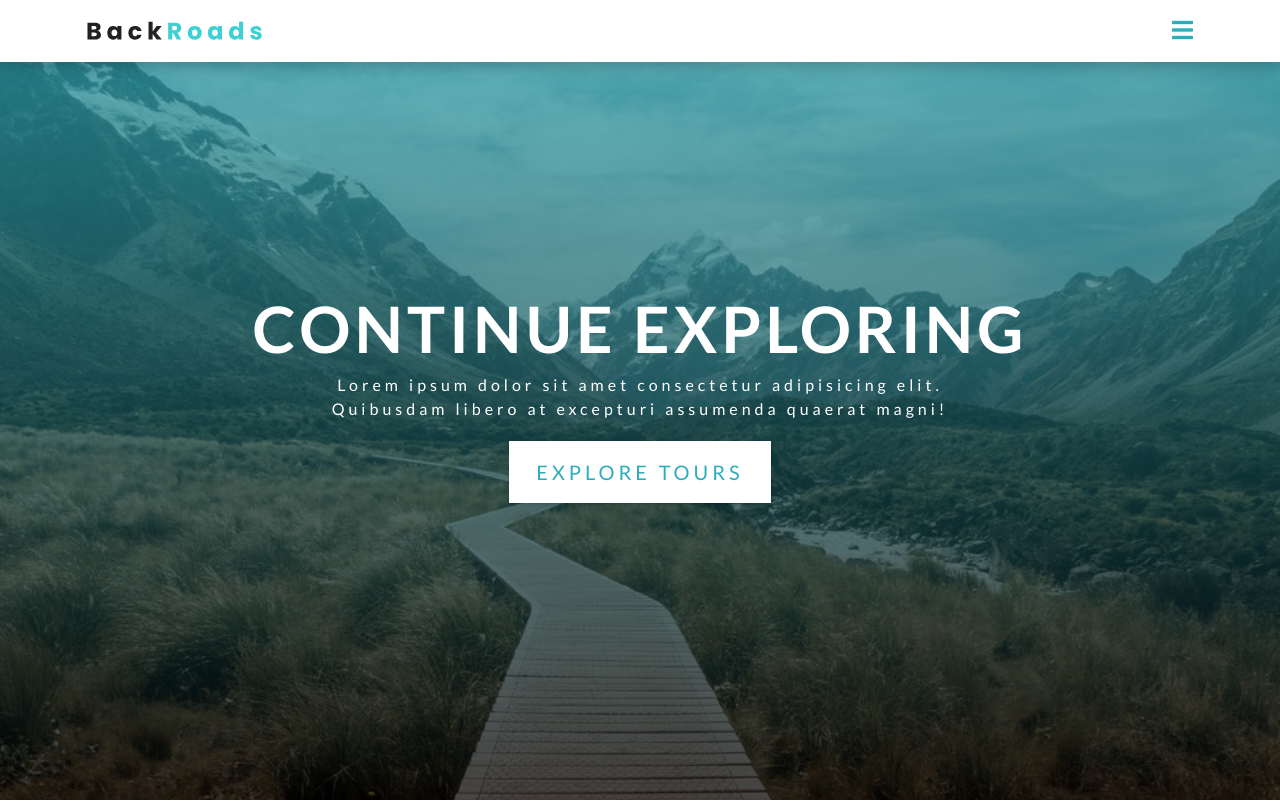
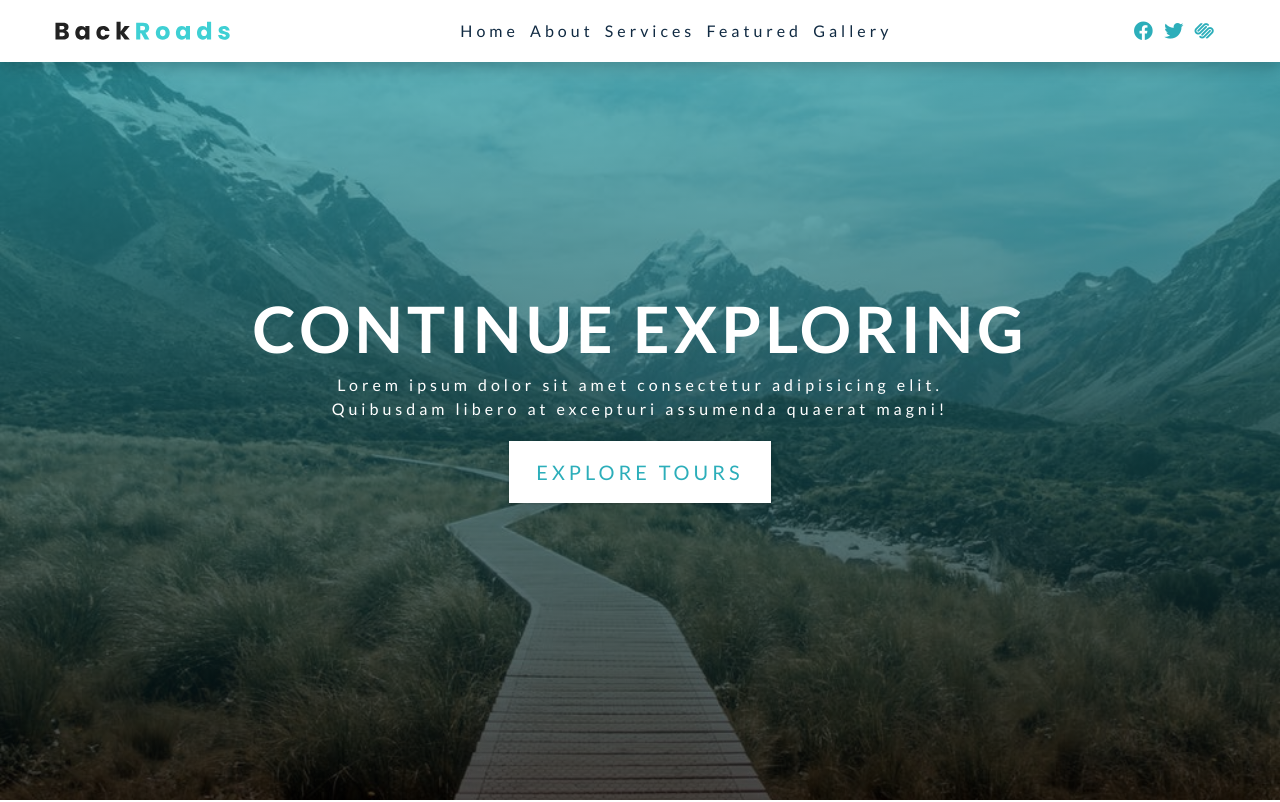
Before and after one commit to yashgada/backroads-flexbox, a plain HTML site: page index.html in a window 1280 px wide. Shown: the top 802 px of the page. Drawn offline with Linux system fonts and the light colour scheme.

Commit message:
Done I guess

```diff
--- a/css/styles.css
+++ b/css/styles.css
@@ -189,18 +189,18 @@ Navbar
 .nav-icons {
   display: none;
 }
-.nav-center{
+.nav-center {
   width: 100%;
   max-width: 1170px;
   margin: 0 auto;
 }
-.nav-header{
+.nav-header {
   display: flex;
   justify-content: space-between;
   align-items: center;
   padding: 1rem 2rem;
 }
-.nav-toggle{
+.nav-toggle {
   border: transparent;
   background: transparent;
   font-size: 1.5rem;
@@ -208,10 +208,10 @@ Navbar
   cursor: pointer;
   transition: var(--transition);
 }
-.nav-toggle:hover{
-transform: scale(1.5);
+.nav-toggle:hover {
+  transform: scale(1.5);
 }
-.nav-link{
+.nav-link {
   display: block;
   padding: 1rem 2rem;
   text-transform: capitalize;
@@ -221,23 +221,68 @@ transform: scale(1.5);
   color: var(--clr-grey-1);
   cursor: pointer;
 }
-.nav-link:hover{
+.nav-link:hover {
   color: var(--clr-primary-1);
   background: var(--clr-primary-8);
   padding-left: 2.25rem;
 }
 
 /* 280px */
-.nav-links{
+.nav-links {
   height: 0;
   overflow: hidden;
   transition: var(--transition);
 }
-.show-links{
+.show-links {
   height: 280px;
 }
-
-
+@media screen and (min-width: 992px) {
+  /* hide toggle button */
+  .nav-toggle {
+    display: none;
+  }
+  .nav-center {
+    display: flex;
+    justify-content: space-between;
+    align-items: center;
+    /* optional flex wrap */
+    flex-wrap: wrap;
+  }
+  .nav-links {
+    height: auto;
+    display: flex;
+  }
+  /* .nav-center{
+    padding: 0;
+  } */
+  .nav-link {
+    padding: 0;
+    margin-right: 0.7rem;
+  }
+  .nav-link:hover {
+    padding-left: 0;
+    background-color: transparent;
+    color: var(--clr-primary-5);
+  }
+  .nav-header {
+    padding: 0;
+  }
+  .nav-icons {
+    display: flex;
+  }
+  .nav-icon {
+    font-size: 1.2rem;
+    color: var(--clr-primary-5);
+    margin-right: 0.7rem;
+    transition: var(--transition);
+  }
+  .nav-icon:hover {
+    color: var(--clr-primary-8);
+  }
+  .navbar {
+    padding: 1rem 2rem;
+  }
+}
 /* * {
   border: 1px solid red;
 } */
```
